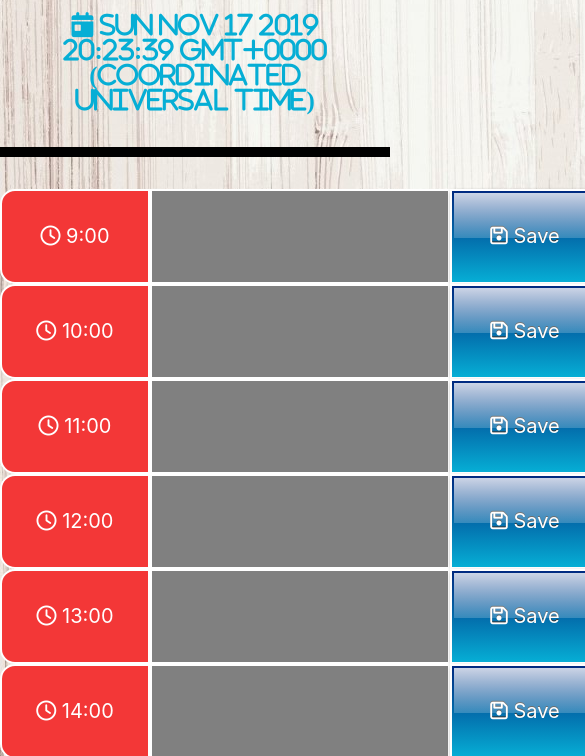
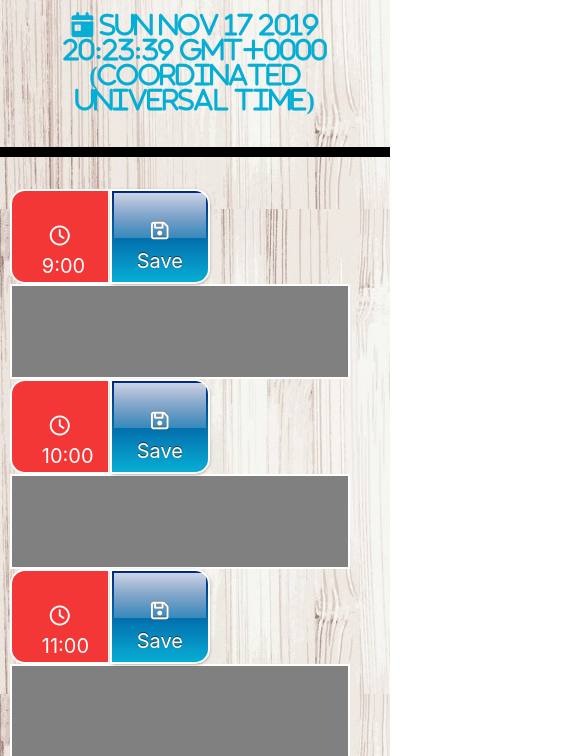
Before and after one commit to michaelrobil/dailycalendar, a plain HTML site: page index.html in a window 390 px wide. Shown: the part 276-1032 px from the top of the page, 585 px wide, since content can reach past the window. Drawn offline with nearby package versions, Linux system fonts and the light colour scheme.

Commit message:
the response to different screens size updated in style sheet

```diff
--- a/assets/style.css
+++ b/assets/style.css
@@ -118,3 +118,42 @@ body {
     color: seashell;
     font-weight: 300;
 }
+
+@media screen and (max-width:768px) {
+    .blue {
+        width: 95%;
+        margin: 20px;
+        margin-left: auto;
+        margin-right: auto;
+    }
+    .green {
+        margin: 0px;
+        padding: 0px;
+    }
+    .gray {
+        width: 440px;
+    }
+}
+
+@media screen and (max-width: 576px) {
+    .blue {
+        width: 95%;
+        margin: 10px;
+        margin-left: auto;
+        margin-right: auto;
+    }
+    .green {
+        margin: 0px;
+        width: auto;
+        padding: 0px;
+    }
+    .red {
+        width: 100px;
+    }
+    .gray {
+        width: 340px;
+    }
+    .yellow {
+        width: 100px;
+    }
+}
```
